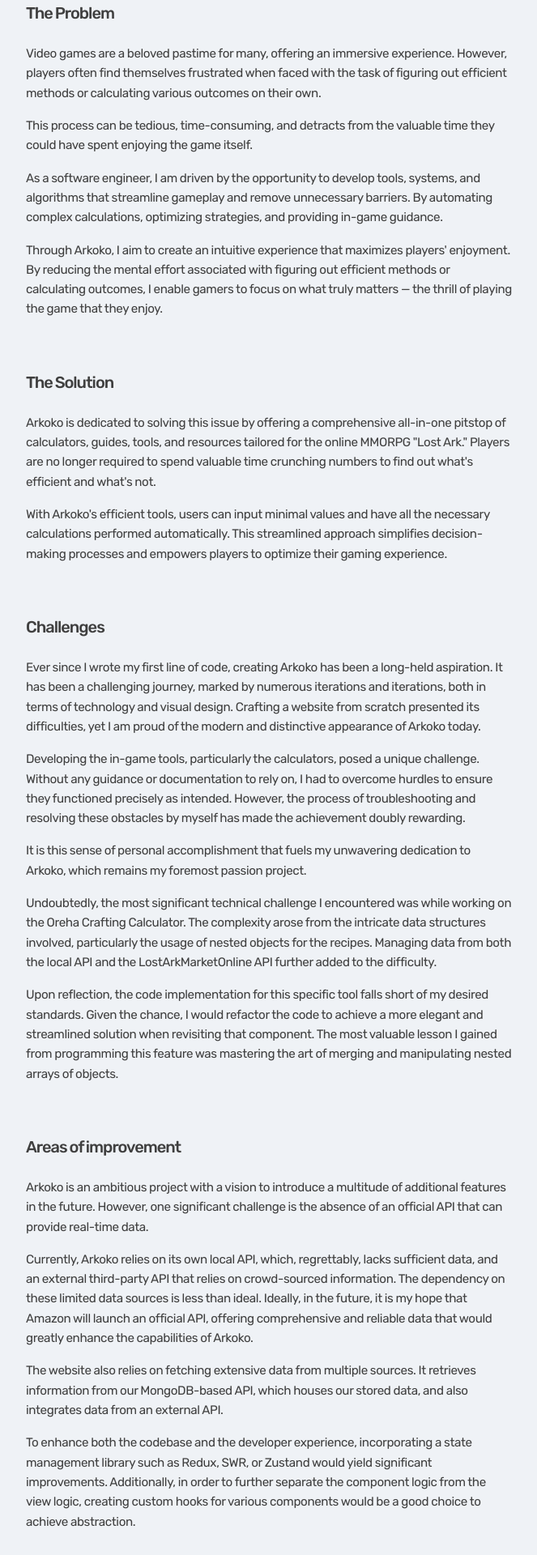
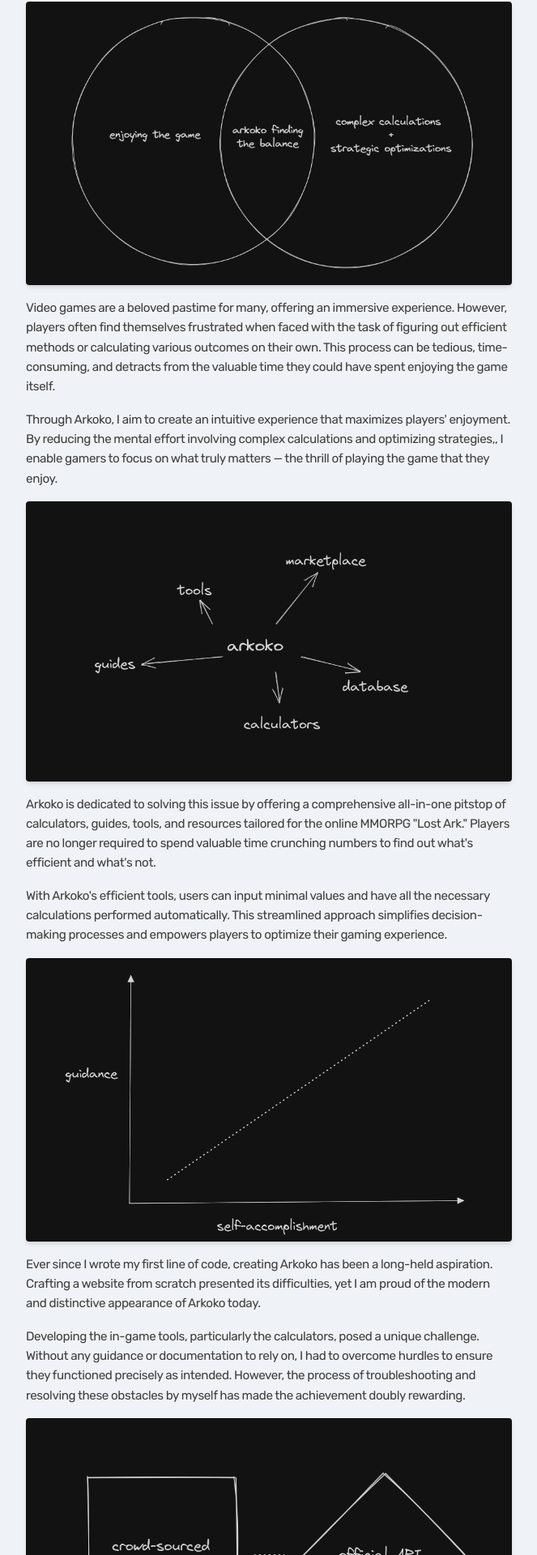
Before and after one commit to Yezo/portfolio-v2, a Next.js app: page /projects/arkoko in a window 1280 px wide. Shown: the part 773-2693 px from the top of the page at 81% size, without its empty margins (310-973 px from the left). Built offline with nearby package versions, Linux system fonts and the light colour scheme; a web font is replaced by a local one.

Commit message:
add new images to arkoko project page

```diff
--- a/src/app/projects/arkoko/page.tsx
+++ b/src/app/projects/arkoko/page.tsx
@@ -1,8 +1,11 @@
 import arkoko from "../../../../public/arkoko.png"
+import ArkokoInfographOne from "../../../../public/arkoko/ArkokoInfographOne.png"
+import ArkokoInfographTwo from "../../../../public/arkoko/ArkokoInfographTwo.png"
+import ArkokoInfographThree from "../../../../public/arkoko/ArkokoInfographThree.png"
+import ArkokoInfographFour from "../../../../public/arkoko/ArkokoInfographFour.png"
 import dynamic from "next/dynamic"
 
 const MainContainer = dynamic(() => import("@/components/Main/MainContainer"))
-const TitleH2 = dynamic(() => import("@/components/Typography/TitleH2"))
 const Paragraph = dynamic(() => import("@/components/Typography/Paragraph"))
 const WorksEndNavigation = dynamic(() => import("@/components/Works/WorksEndNavigation"))
 const ExternalLinkContainer = dynamic(() => import("@/components/Contact/ExternalLinkContainer"))
@@ -44,23 +47,22 @@
 
       <section className="mt-8 space-y-16">
         <div>
-          <TitleH2>The Problem</TitleH2>
+          <ProjectFigureImage
+            src={ArkokoInfographOne}
+            alt="Image of a venn diagram between enjoying the game, calculating strategies, and arkoko finding a balance between them"
+          />
           <Paragraph>
-            {`Video games are a beloved pastime for many, offering an immersive experience. However, players often find themselves frustrated when faced with the task of figuring out efficient methods or calculating various outcomes on their own. `}
+            {`Video games are a beloved pastime for many, offering an immersive experience. However, players often find themselves frustrated when faced with the task of figuring out efficient methods or calculating various outcomes on their own. This process can be tedious, time-consuming, and detracts from the valuable time they could have spent enjoying the game itself. `}
           </Paragraph>
+
           <Paragraph>
-            {`This process can be tedious, time-consuming, and detracts from the valuable time they could have spent enjoying the game itself.`}
+            {`Through Arkoko, I aim to create an intuitive experience that maximizes players' enjoyment. By reducing the mental effort involving complex calculations and optimizing strategies,, I enable gamers to focus on what truly matters — the thrill of playing the game that they enjoy.`}
           </Paragraph>
-          <Paragraph>
-            {`As a software engineer, I am driven by the opportunity to develop tools, systems, and algorithms that streamline gameplay and remove unnecessary barriers. By automating complex calculations, optimizing strategies, and providing in-game guidance.`}
-          </Paragraph>
-          <Paragraph>
-            {`Through Arkoko, I aim to create an intuitive experience that maximizes players' enjoyment. By reducing the mental effort associated with figuring out efficient methods or calculating outcomes, I enable gamers to focus on what truly matters — the thrill of playing the game that they enjoy.`}
-          </Paragraph>
-        </div>
 
-        <div>
-          <TitleH2>The Solution</TitleH2>
+          <ProjectFigureImage
+            src={ArkokoInfographTwo}
+            alt="Image of the different things that arkoko has to offer"
+          />
           <Paragraph>
             {`Arkoko is dedicated to solving this issue by offering a comprehensive all-in-one pitstop of calculators, guides, tools, and resources tailored for the online MMORPG "Lost Ark." Players are no longer required to spend valuable time crunching numbers to find out what's efficient and what's not.
             `}
@@ -69,40 +71,27 @@
             {`With Arkoko's efficient tools, users can input minimal values and have all the necessary calculations performed automatically. This streamlined approach simplifies decision-making processes and empowers players to optimize their gaming experience.
             `}
           </Paragraph>
-        </div>
 
-        <div>
-          <TitleH2>Challenges</TitleH2>
+          <ProjectFigureImage
+            src={ArkokoInfographThree}
+            alt="Image of line graph between guidance and self-accomplishment"
+          />
           <Paragraph>
-            {`Ever since I wrote my first line of code, creating Arkoko has been a long-held aspiration. It has been a challenging journey, marked by numerous iterations and iterations, both in terms of technology and visual design. Crafting a website from scratch presented its difficulties, yet I am proud of the modern and distinctive appearance of Arkoko today. `}
+            {`Ever since I wrote my first line of code, creating Arkoko has been a long-held aspiration. Crafting a website from scratch presented its difficulties, yet I am proud of the modern and distinctive appearance of Arkoko today. `}
           </Paragraph>
           <Paragraph>
             {`Developing the in-game tools, particularly the calculators, posed a unique challenge. Without any guidance or documentation to rely on, I had to overcome hurdles to ensure they functioned precisely as intended. However, the process of troubleshooting and resolving these obstacles by myself has made the achievement doubly rewarding.`}
           </Paragraph>
+
+          <ProjectFigureImage
+            src={ArkokoInfographFour}
+            alt="Image that compares crowd-sourced 3rd party APIs vs. official API"
+          />
           <Paragraph>
-            {`It is this sense of personal accomplishment that fuels my unwavering dedication to Arkoko, which remains my foremost passion project.`}
-          </Paragraph>
-          <Paragraph>
-            {`Undoubtedly, the most significant technical challenge I encountered was while working on the Oreha Crafting Calculator. The complexity arose from the intricate data structures involved, particularly the usage of nested objects for the recipes. Managing data from both the local API and the LostArkMarketOnline API further added to the difficulty. `}
-          </Paragraph>
-          <Paragraph>
-            {`Upon reflection, the code implementation for this specific tool falls short of my desired standards. Given the chance, I would refactor the code to achieve a more elegant and streamlined solution when revisiting that component. The most valuable lesson I gained from programming this feature was mastering the art of merging and manipulating nested arrays of objects.`}
-          </Paragraph>
-        </div>
-
-        <div>
-          <TitleH2>Areas of improvement</TitleH2>
-          <Paragraph>
-            {`Arkoko is an ambitious project with a vision to introduce a multitude of additional features in the future. However, one significant challenge is the absence of an official API that can provide real-time data. `}
+            {`Arkoko has been an ambitious project with a vision to introduce a multitude of additional features in the future. However, one significant challenge is the absence of an official API that can provide real-time data. `}
           </Paragraph>
           <Paragraph>
             {`Currently, Arkoko relies on its own local API, which, regrettably, lacks sufficient data, and an external third-party API that relies on crowd-sourced information. The dependency on these limited data sources is less than ideal. Ideally, in the future, it is my hope that Amazon will launch an official API, offering comprehensive and reliable data that would greatly enhance the capabilities of Arkoko.`}
-          </Paragraph>
-          <Paragraph>
-            {`The website also relies on fetching extensive data from multiple sources. It retrieves information from our MongoDB-based API, which houses our stored data, and also integrates data from an external API. `}
-          </Paragraph>
-          <Paragraph>
-            {`To enhance both the codebase and the developer experience, incorporating a state management library such as Redux, SWR, or Zustand would yield significant improvements. Additionally, in order to further separate the component logic from the view logic, creating custom hooks for various components would be a good choice to achieve abstraction.`}
           </Paragraph>
         </div>
       </section>
```
